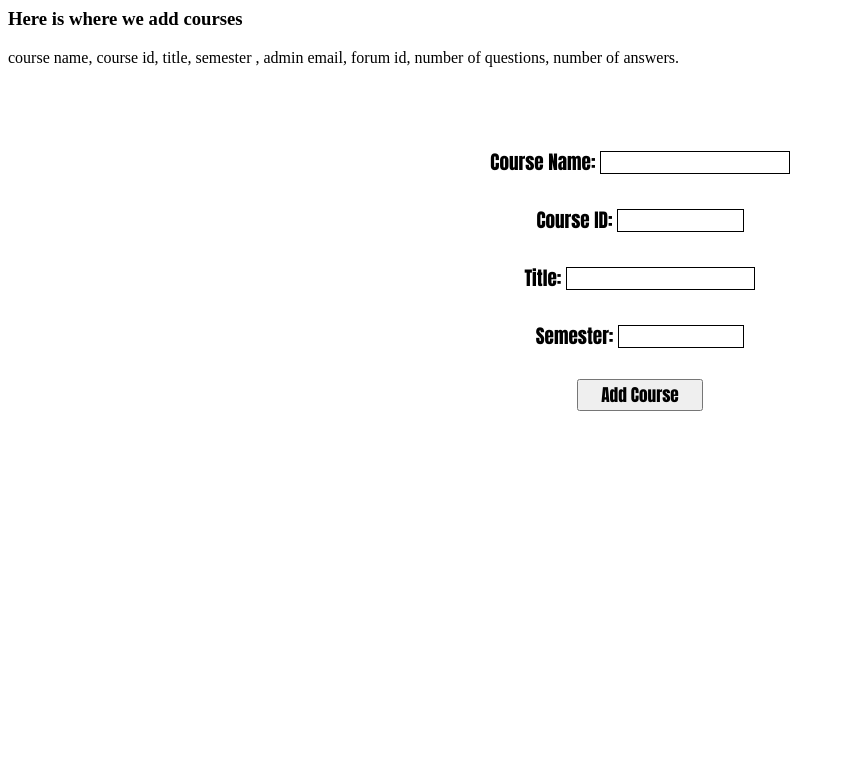
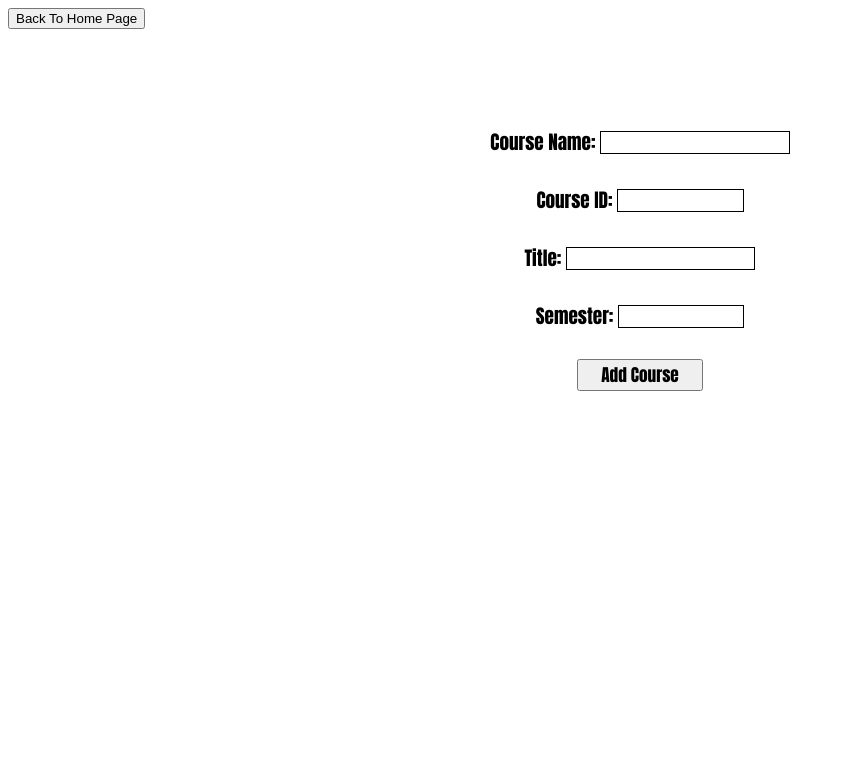
Before and after one commit to astorino-lex/CPSC471FinalProject, a PHP site: page /admin_add_course.php in a window 1280 px wide. Shown: the top 780 px of the page, without its empty margins (0-845 px from the left). Run offline with PHP 8.4, Linux system fonts and the light colour scheme.

Commit message:
added 'go back' buttons

```diff
--- a/admin_add_course.php
+++ b/admin_add_course.php
@@ -1,10 +1,7 @@
 <html>
 	<body>
-		<h3>
-			Here is where we add courses
-		</h3>
-		course name, course id, title, semester , admin email, forum id, number of questions, number of answers.
-
+		<button onclick="history.go(-1);">Back To Home Page </button>
+		<br><br>
 		<form action=admin_add_course_tmp.php method=POST
 			style="padding-top:80px;text-align:center;font-family:impact;font-size:120%;color:black;">
 			Course Name: <input type=TEXT name="course_name"
--- a/admin_course_page.php
+++ b/admin_course_page.php
@@ -4,7 +4,7 @@
   <head>
 
   <body style="background-color:crimson;">
-
+<button onclick="history.go(-1);">Back To Home Page </button>
 
       <p style="text-align:right;padding-top:75px;padding-right:50px;"><image src="logo.png" class="img-responsive" alt="centered image"
           height="100", width="300"></p>
--- a/admin_select_course.php
+++ b/admin_select_course.php
@@ -1,7 +1,8 @@
 <html>
 	<head>
+	<button onclick="history.go(-1);">Back To Home Page </button> <br>
 		<title>
-			Select Course
+			Your Courses:
 		</title>
 	</head>
 
```
